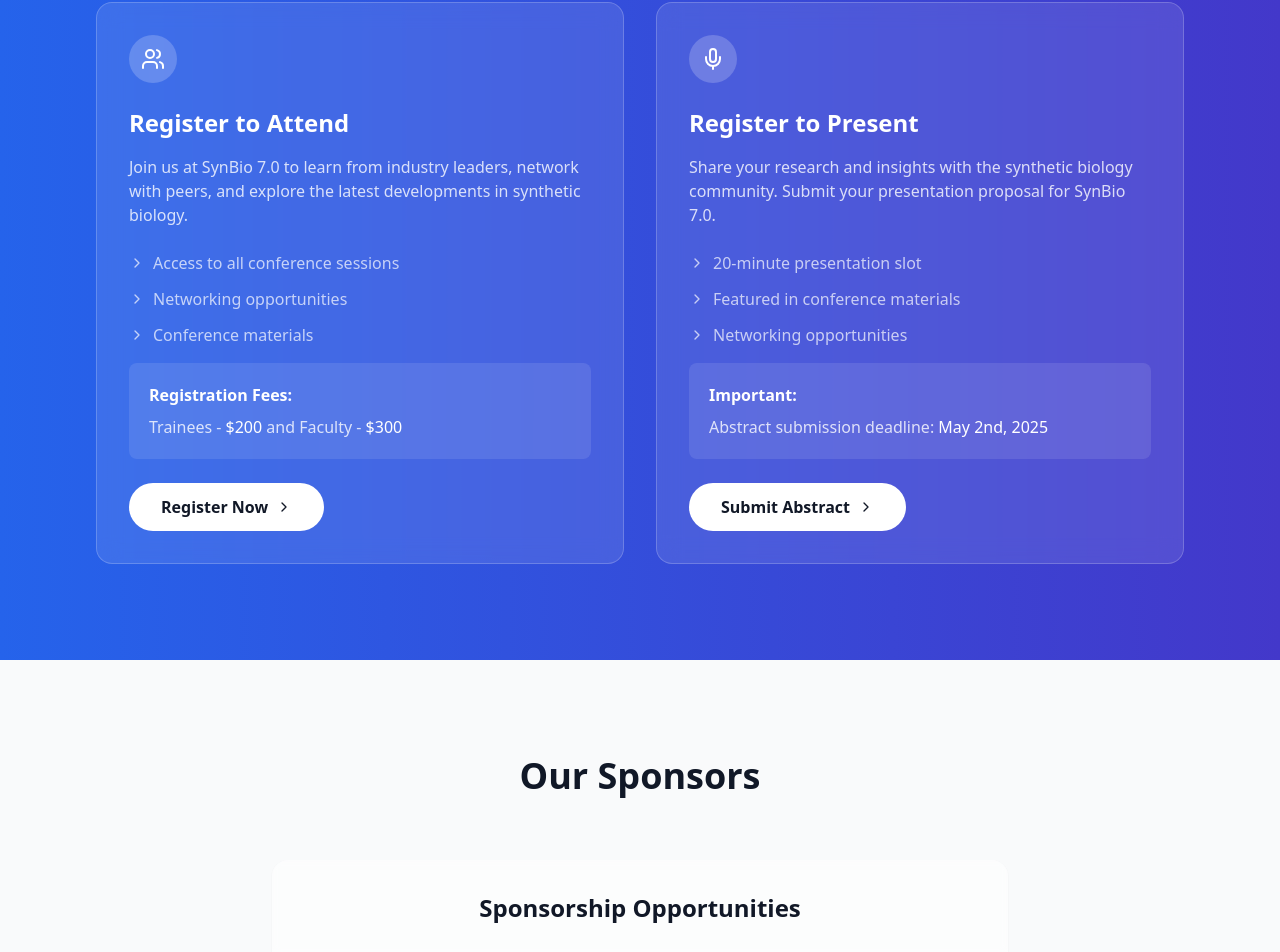
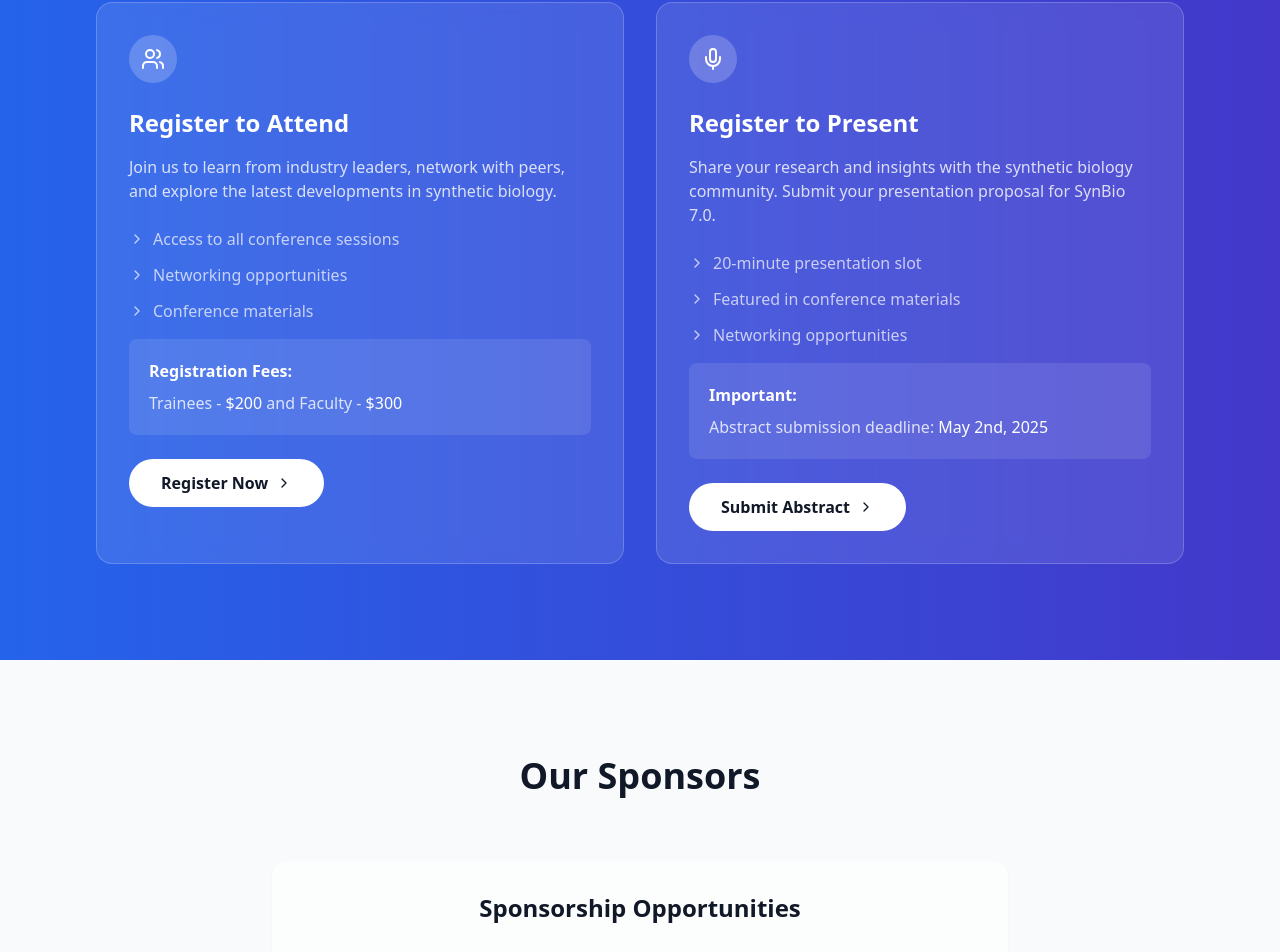
Before and after one commit to jeffx10/synbio14, a Next.js app: page / in a window 1280 px wide. Shown: the part 3390-4342 px from the top of the page. Built offline with nearby package versions, Linux system fonts and the light colour scheme.

Commit message:
Update Registration.tsx

```diff
--- a/src/components/sections/Registration.tsx
+++ b/src/components/sections/Registration.tsx
@@ -41,7 +41,7 @@ const Registration: React.FC = () => {
 
             <h3 className="text-2xl font-bold mb-4">Register to Attend</h3>
             <p className="text-white/80 mb-6">
-              Join us at SynBio 7.0 to learn from industry leaders, network with peers,
+              Join us to learn from industry leaders, network with peers,
               and explore the latest developments in synthetic biology.
             </p>
 
```
